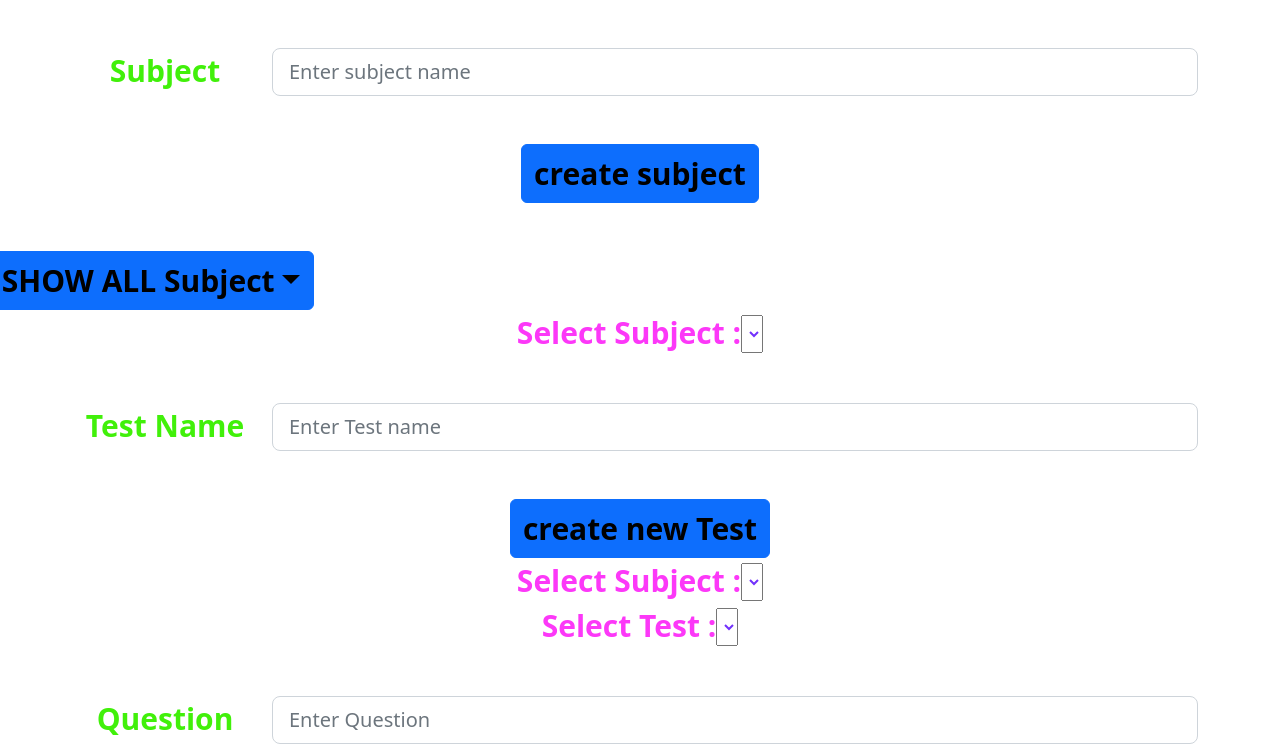
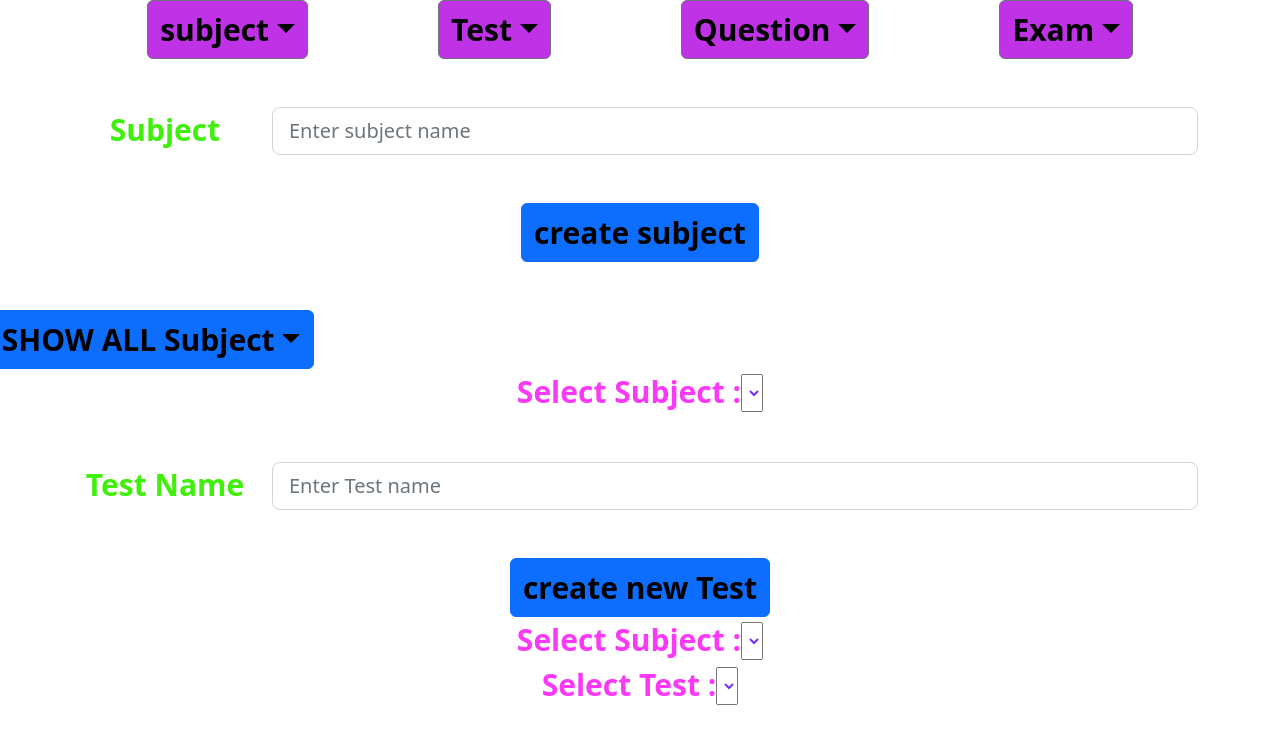
Before and after one commit to nilesh44/mcq-react, a React (Create React App) app: page / in a window 1280 px wide. Shown: the top 753 px of the page. Built offline with nearby package versions, Linux system fonts and the light colour scheme.

Commit message:
Added header

```diff
--- a/src/App.tsx
+++ b/src/App.tsx
@@ -6,9 +6,11 @@ import GetSubject from "./subject/GetSubject";
 import CreateTest from "./mcqTest/CreateTest";
 import CreateQuestion from "./Questions/CreateQuestion";
 import GetAllQuestion from "./Questions/GetAllQuestion";
+import Header from "./Header/Header";
 function App() {
   return (
     <div className="App">
+      <Header />
       <Subject />
       <GetSubject />
       <CreateTest />
--- /dev/null
+++ b/src/Header/ExamDropDown.tsx
@@ -0,0 +1,53 @@
+import React from "react";
+
+const ExamDropDown = () => {
+  return (
+    <div className="dropdown">
+      <button
+        className="btn btn-secondary dropdown-toggle"
+        type="button"
+        data-bs-toggle="dropdown"
+        aria-expanded="false"
+        style={{
+          color: "#000000",
+          fontSize: "30px",
+          fontWeight: "bold",
+          backgroundColor: "#BF32E5",
+        }}
+      >
+        Exam
+      </button>
+      <ul
+        className="dropdown-menu"
+        style={{
+          color: "#000000",
+          fontSize: "30px",
+          fontWeight: "bold",
+          backgroundColor: "#E5BF59",
+        }}
+      >
+        <li>
+          <a
+            className="dropdown-item"
+            onClick={() => console.log("practise exam")}
+            href="#"
+          >
+            practice Exam
+          </a>
+        </li>
+        <li>
+          <a className="dropdown-item" href="#">
+            exam without timer
+          </a>
+        </li>
+        <li>
+          <a className="dropdown-item" href="#">
+            exam with timer
+          </a>
+        </li>
+      </ul>
+    </div>
+  );
+};
+
+export default ExamDropDown;
--- /dev/null
+++ b/src/Header/Header.tsx
@@ -0,0 +1,29 @@
+import React from "react";
+import SubjectDropDwon from "./SubjectDropDwon";
+
+import QuestionDropDown from "./QuestionDropDown";
+import TestDropDown from "./TestDropDown";
+import ExamDropDown from "./ExamDropDown";
+
+const Header = () => {
+  return (
+    <div className="container">
+      <div className="d-flex flex-row bd-highlight mb-3">
+        <div className="flex-fill">
+          <SubjectDropDwon />
+        </div>
+        <div className="flex-fill">
+          <TestDropDown />
+        </div>
+        <div className="flex-fill">
+          <QuestionDropDown />
+        </div>
+        <div className="flex-fill">
+          <ExamDropDown />
+        </div>
+      </div>
+    </div>
+  );
+};
+
+export default Header;
--- /dev/null
+++ b/src/Header/QuestionDropDown.tsx
@@ -0,0 +1,49 @@
+import React from "react";
+
+const QuestionDropDown = () => {
+  return (
+    <div className="dropdown">
+      <button
+        className="btn btn-secondary dropdown-toggle"
+        type="button"
+        data-bs-toggle="dropdown"
+        aria-expanded="false"
+        style={{
+          color: "#000000",
+          fontSize: "30px",
+          fontWeight: "bold",
+          backgroundColor: "#BF32E5",
+        }}
+      >
+        Question
+      </button>
+      <ul
+        className="dropdown-menu"
+        style={{
+          color: "#000000",
+          fontSize: "30px",
+          fontWeight: "bold",
+          backgroundColor: "#E5BF59",
+        }}
+      >
+        <li>
+          <a className="dropdown-item" href="#">
+            create question
+          </a>
+        </li>
+        <li>
+          <a className="dropdown-item" href="#">
+            update question
+          </a>
+        </li>
+        <li>
+          <a className="dropdown-item" href="#">
+            delete question
+          </a>
+        </li>
+      </ul>
+    </div>
+  );
+};
+
+export default QuestionDropDown;
--- /dev/null
+++ b/src/Header/SubjectDropDwon.tsx
@@ -0,0 +1,49 @@
+import React from "react";
+
+const SubjectDropDwon = () => {
+  return (
+    <div className="dropdown">
+      <button
+        className="btn btn-secondary dropdown-toggle"
+        type="button"
+        data-bs-toggle="dropdown"
+        aria-expanded="false"
+        style={{
+          color: "#000000",
+          fontSize: "30px",
+          fontWeight: "bold",
+          backgroundColor: "#BF32E5",
+        }}
+      >
+        subject
+      </button>
+      <ul
+        className="dropdown-menu"
+        style={{
+          color: "#000000",
+          fontSize: "30px",
+          fontWeight: "bold",
+          backgroundColor: "#E5BF59",
+        }}
+      >
+        <li>
+          <a className="dropdown-item" href="#">
+            create Subject
+          </a>
+        </li>
+        <li>
+          <a className="dropdown-item" href="#">
+            update subject
+          </a>
+        </li>
+        <li>
+          <a className="dropdown-item" href="#">
+            delete subject
+          </a>
+        </li>
+      </ul>
+    </div>
+  );
+};
+
+export default SubjectDropDwon;
--- /dev/null
+++ b/src/Header/TestDropDown.tsx
@@ -0,0 +1,49 @@
+import React from "react";
+
+const TestDropDown = () => {
+  return (
+    <div className="dropdown">
+      <button
+        className="btn btn-secondary dropdown-toggle"
+        type="button"
+        data-bs-toggle="dropdown"
+        aria-expanded="false"
+        style={{
+          color: "#000000",
+          fontSize: "30px",
+          fontWeight: "bold",
+          backgroundColor: "#BF32E5",
+        }}
+      >
+        Test
+      </button>
+      <ul
+        className="dropdown-menu"
+        style={{
+          color: "#000000",
+          fontSize: "30px",
+          fontWeight: "bold",
+          backgroundColor: "#E5BF59",
+        }}
+      >
+        <li>
+          <a className="dropdown-item" href="#">
+            create test
+          </a>
+        </li>
+        <li>
+          <a className="dropdown-item" href="#">
+            update test
+          </a>
+        </li>
+        <li>
+          <a className="dropdown-item" href="#">
+            delete test
+          </a>
+        </li>
+      </ul>
+    </div>
+  );
+};
+
+export default TestDropDown;
```
